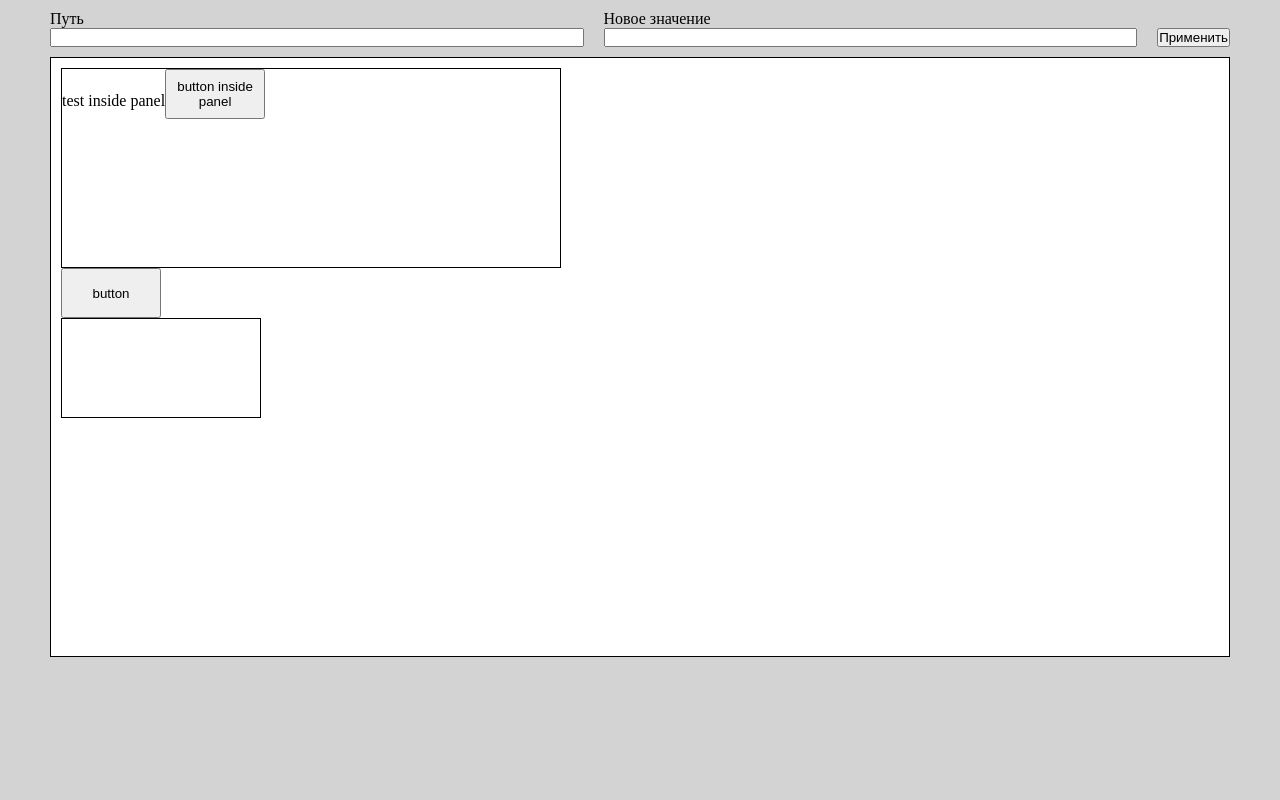
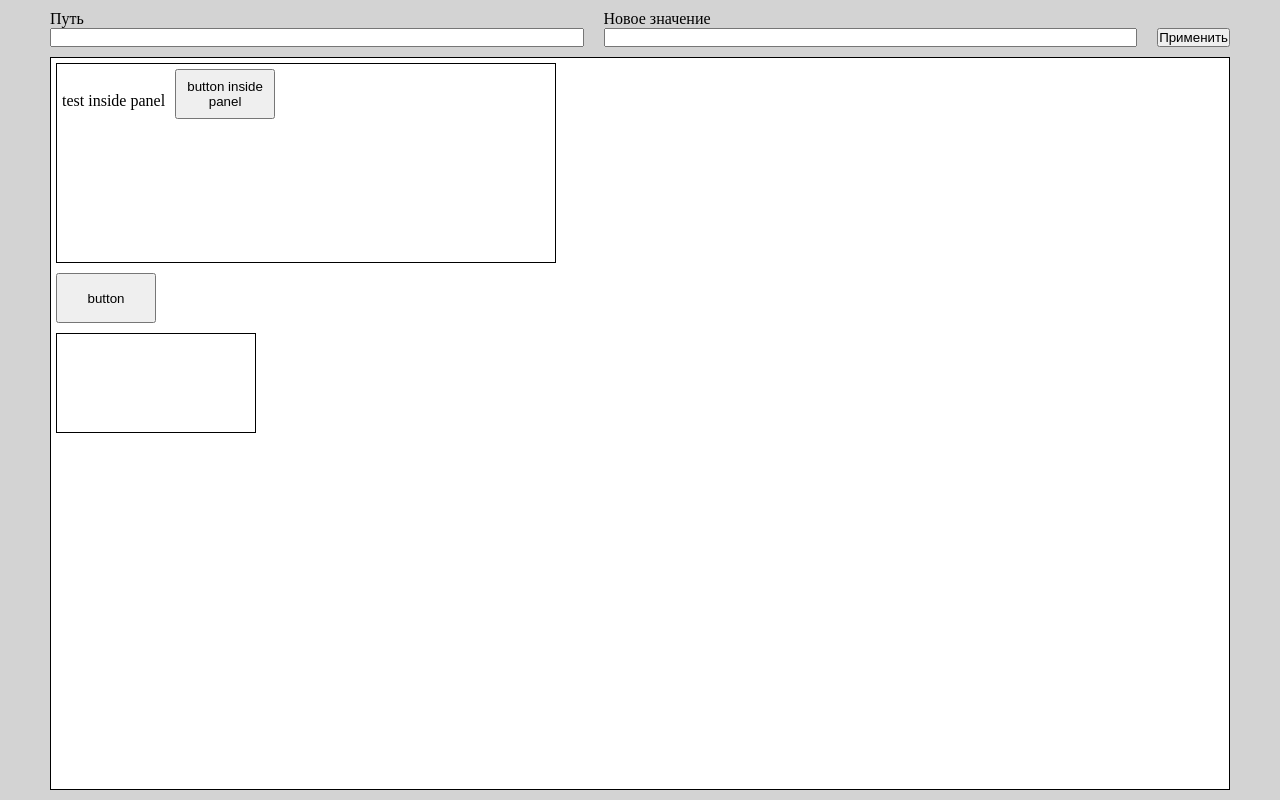
Before and after one commit to i-bayanov/aspect-test-task, a React (Create React App) app: page / in a window 1280 px wide. Built offline with nearby package versions, Linux system fonts and the light colour scheme.

Commit message:
add prop height to App & content-wrapper, configure matgins & paddings

```diff
--- a/src/App.css
+++ b/src/App.css
@@ -4,6 +4,7 @@
   flex-direction: column;
   padding: 10px;
   width: 100%;
+  height: 100%;
 }
 
 .App form {
@@ -35,8 +36,12 @@
   border: 1px solid black;
   width: 100%;
   max-width: 1200px;
-  min-height: 600px;
+  height: 100%;
   margin-top: 10px;
-  padding: 10px;
   background-color: white;
+  overflow: auto;
 }
+
+.content_wrapper * {
+  margin: 5px;
+}
```
